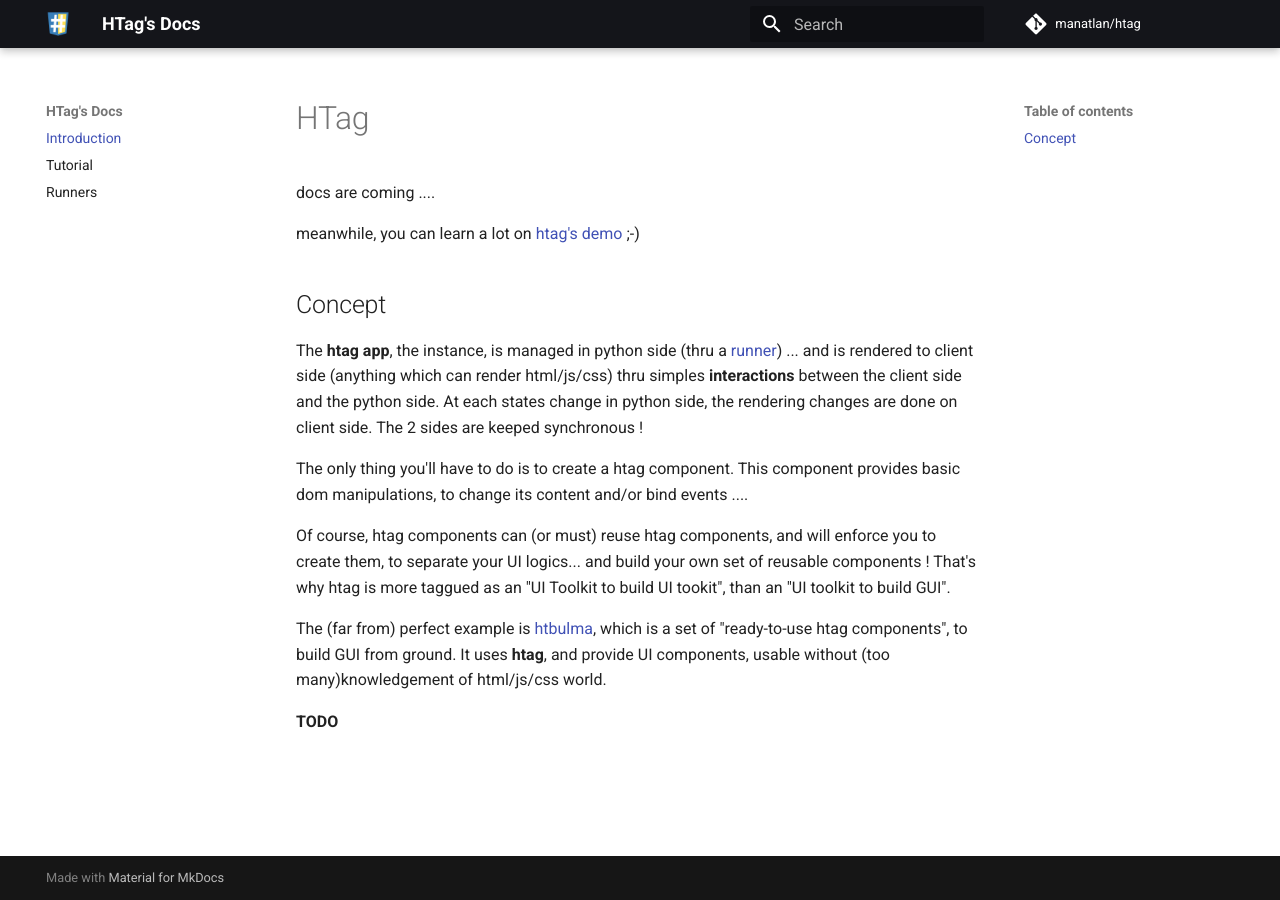
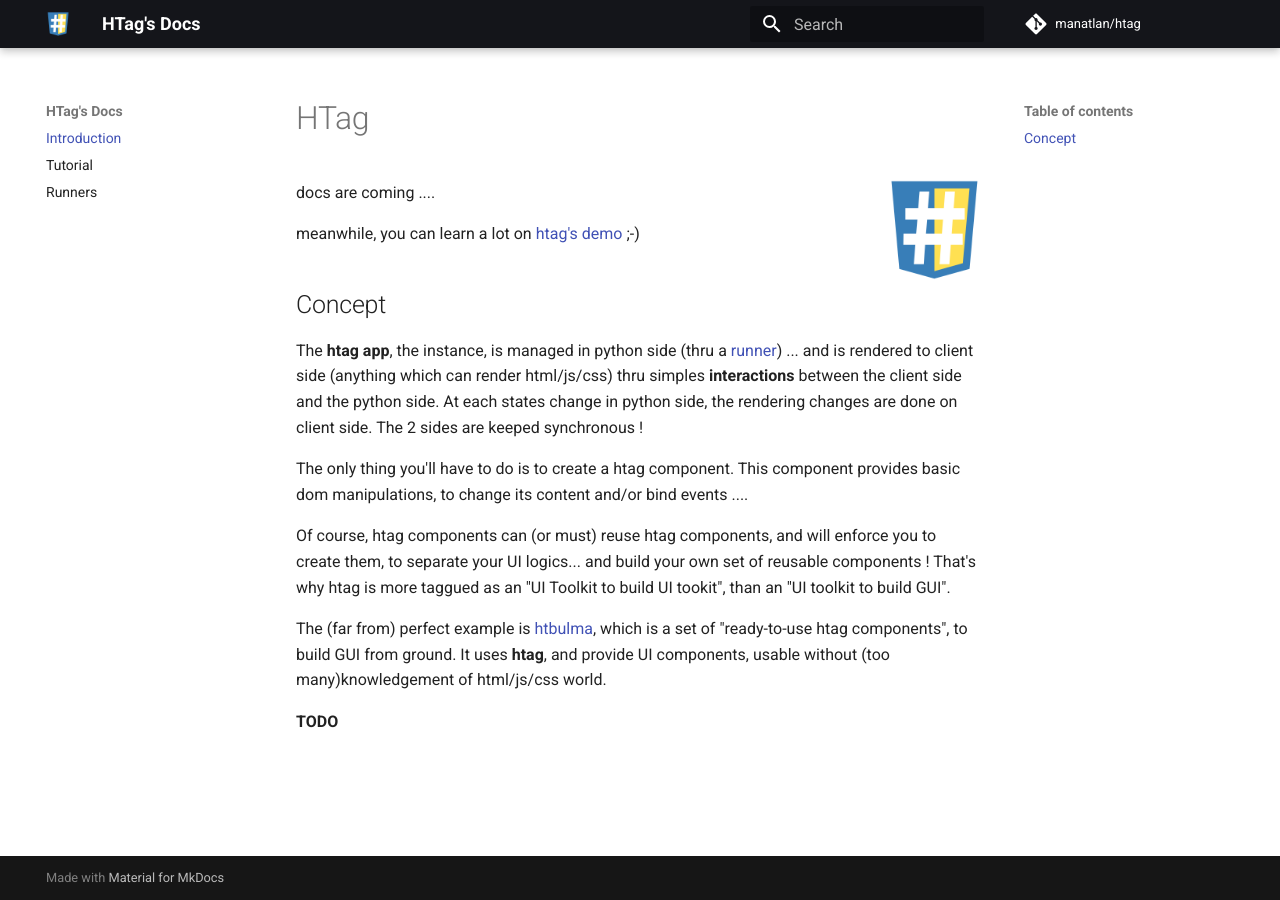
Before and after one commit to manatlan/htag, an MkDocs documentation site: the page built from docs/index.md, in a window 1280 px wide. Built offline with MkDocs 1.6.1 and Material for MkDocs 9.7.7, drawn with Linux system fonts in a browser that asks for light colours; comment, search, counter and statistics services are not loaded.

Commit message:
Update index.md

```diff
--- a/docs/index.md
+++ b/docs/index.md
@@ -1,4 +1,6 @@
 # HTag
+
+<img src="htag.png" width="100" height="100" style="float:right">
 
 docs are coming ....
 
```
